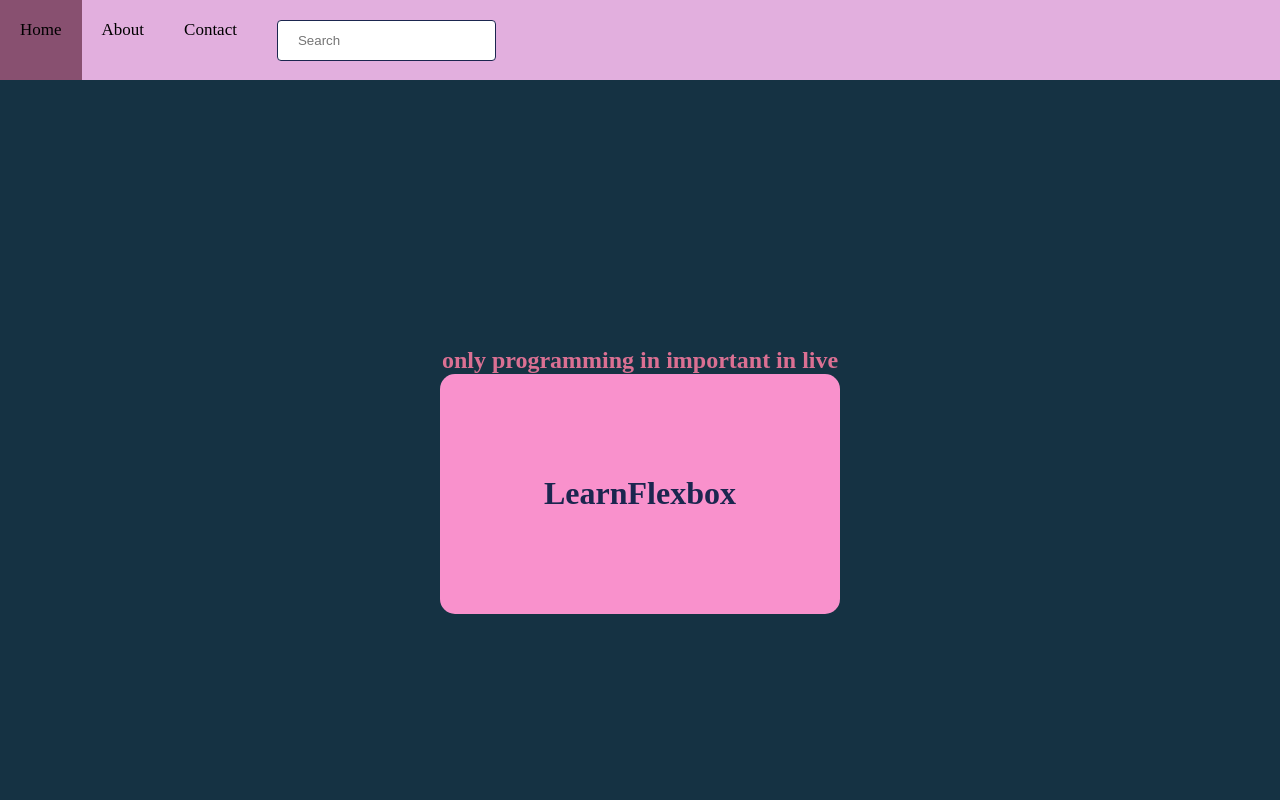
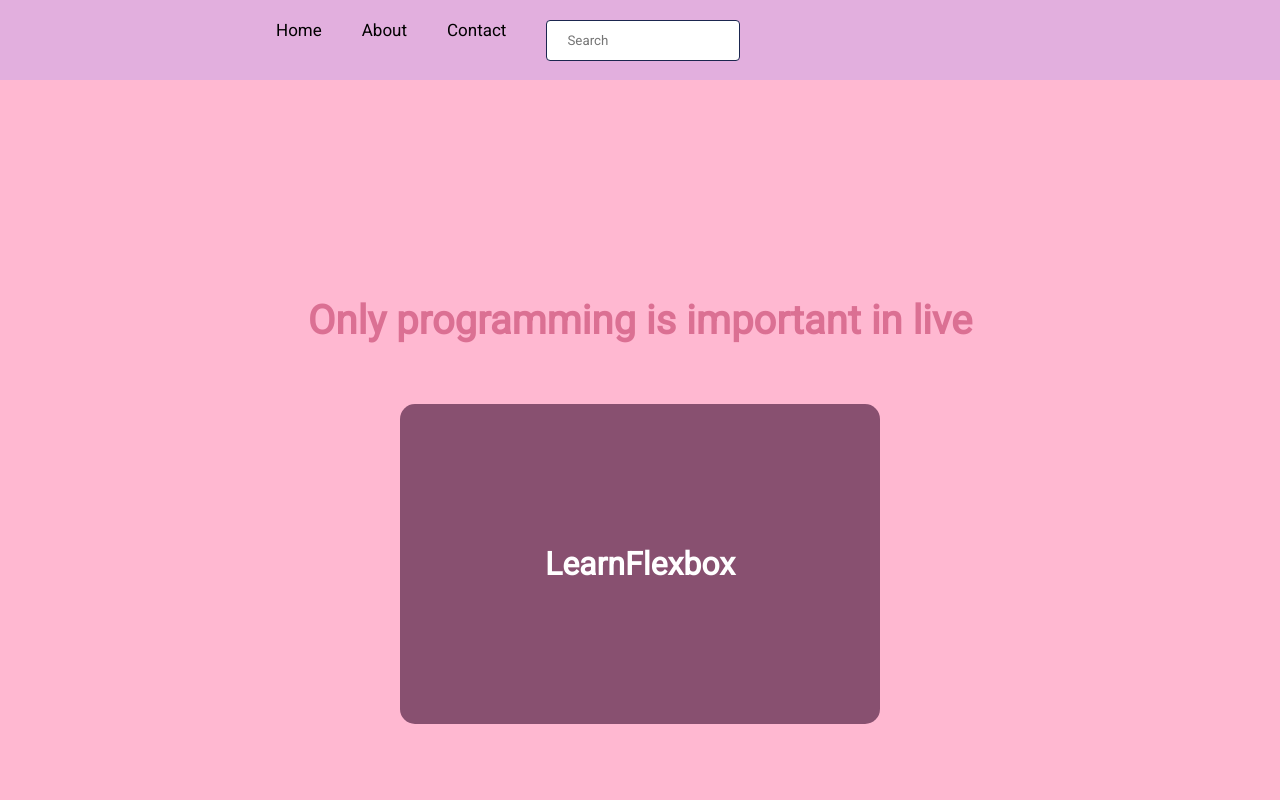
Before and after one commit to dawid446/learnFlexBox, a plain HTML site: page index.html in a window 1280 px wide. Shown: the top 800 px of the page. Drawn offline with Linux system fonts and the light colour scheme.

Commit message:
change color

```diff
--- a/index.html
+++ b/index.html
@@ -13,6 +13,7 @@
     <meta name="description" content="">
     <meta name="viewport" content="width=device-width, initial-scale=1">
     <link rel="stylesheet" href="style.css">
+    <link href="https://fonts.googleapis.com/css?family=Roboto:300,400" rel="stylesheet">
 </head>
 
 <body>
@@ -31,7 +32,7 @@
             </ul>
         </div>
         <div class="container_first">
-            <h2 style="color:palevioletred">only programming in important in live</h2>
+            <h2>Only programming is important in live</h2>
             <div class="text">
                 <h1>LearnFlexbox</h1>
 
--- a/style.css
+++ b/style.css
@@ -1,8 +1,9 @@
 *{
+
     box-sizing: border-box;
     margin: 0px;
     padding: 0px;
-
+    font-family: 'Roboto', sans-serif;
 }
 body{
     margin: 0px;
@@ -19,6 +20,7 @@ body{
     display: flex;
     list-style-type: none;
     flex-wrap: wrap;
+    margin-left: 20%;
 }
 
 ul li{
@@ -34,7 +36,7 @@ ul li:hover{
 
 .container_first{
     height: 100vh;
-    background-color: #153243;
+    background-color: #FFB8D1;
     display: flex;
     justify-content: center;
     align-items: center;
@@ -43,20 +45,27 @@ ul li:hover{
 
 
 .text{
-    height: 30vh;
-    width: 50vh;
-    background-color: #F991CC;
+    height: 40vh;
+    width: 60vh;
+    background-color: #885070;
     border-radius: 15px;
     display: flex;
 
-    color: #1B264F;
+    color: white;
 }
 .text h1{
     margin: auto
 }
+.container_first h2
+{
+    color:palevioletred;
+    font-size: 40px;
+    margin: 60px;
+
+}
 .container_first .text:hover{
     background-color: #885070;
-    color: white;
+
 
     transition:all 0.3s ease;
     -webkit-transform: scale(1.3);
```
